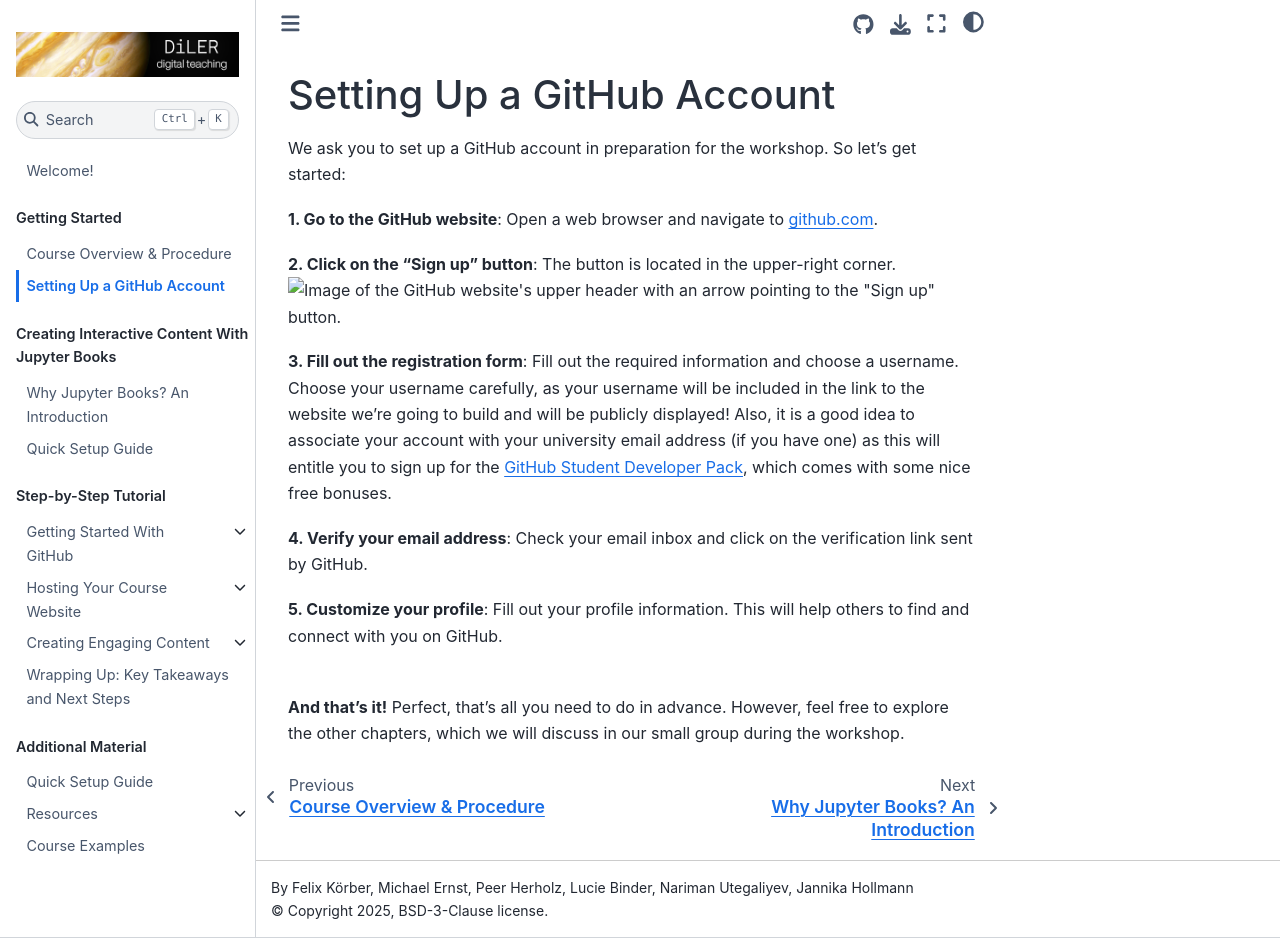
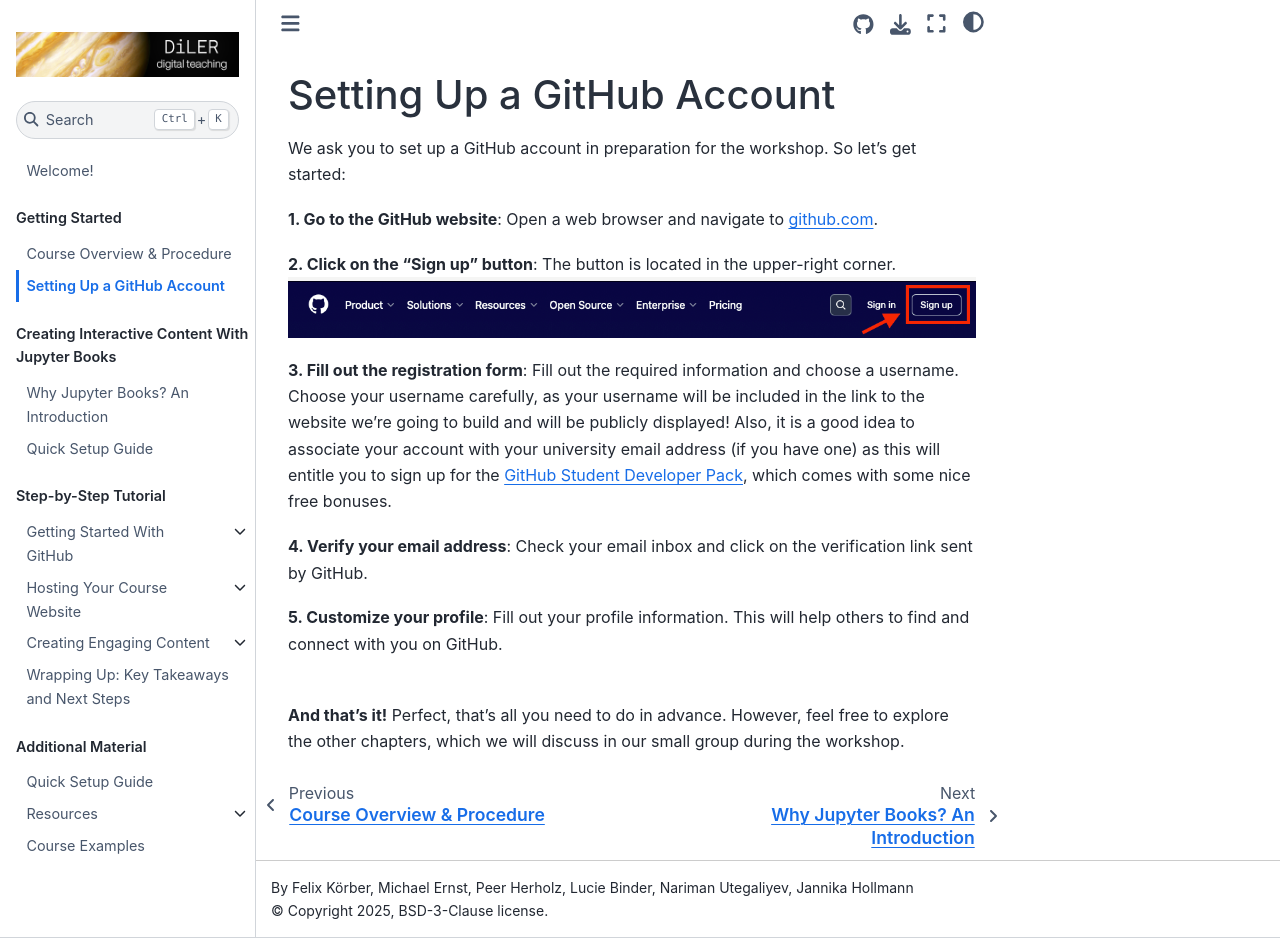
Before and after one commit to luciebinder/ws-openness-2025, a Jupyter Book: the page built from content/account.md, in a window 1280 px wide and 938 px high. Built offline with Jupyter Book 1.0.4 settings and Sphinx 7.4.7 and the Sphinx Book theme 1.1.4, drawn with Linux system fonts in a browser that asks for light colours; pages that are not in the unit, such as notebooks, are missing from menus.

Commit message:
Update account.md

```diff
--- a/content/account.md
+++ b/content/account.md
@@ -5,7 +5,7 @@
 **1. Go to the GitHub website**: Open a web browser and navigate to [github.com](https://github.com/).
 
 **2. Click on the "Sign up" button**: The button is located in the upper-right corner.
-![Image of the GitHub website's upper header with an arrow pointing to the "Sign up" button.](../../static/github_sign-up.png)
+![Image of the GitHub website's upper header with an arrow pointing to the "Sign up" button.](../static/github_sign-up.png)
 
 **3. Fill out the registration form**: Fill out the required information and choose a username. Choose your username carefully, as your username will be included in the link to the website we're going to build and will be publicly displayed! Also, it is a good idea to associate your account with your university email address (if you have one) as this will entitle you to sign up for the [GitHub Student Developer Pack](https://education.github.com/pack), which comes with some nice free bonuses.
 
```
